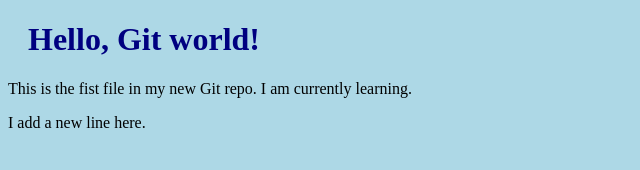
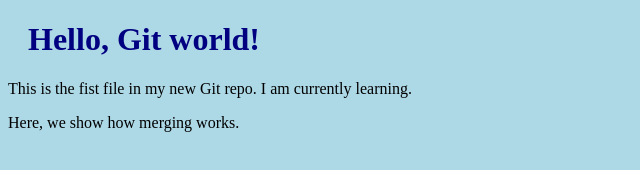
Before and after one commit to Codeternel/codeternel.github.io, a plain HTML site: page index.html in a window 1280 px wide. Shown: the whole page, without its empty margins (0-640 px from the left). Drawn offline with Linux system fonts and the light colour scheme.

Commit message:
updated index.html with fix

```diff
--- a/index.html
+++ b/index.html
@@ -7,6 +7,6 @@
     <body>
         <h1>Hello, Git world!</h1>
         <p>This is the fist file in my new Git repo. I am currently learning.</p>
-        <p>I add a new line here.</p>
+        <p>Here, we show how merging works.</p>
     </body>
 </html>
```
